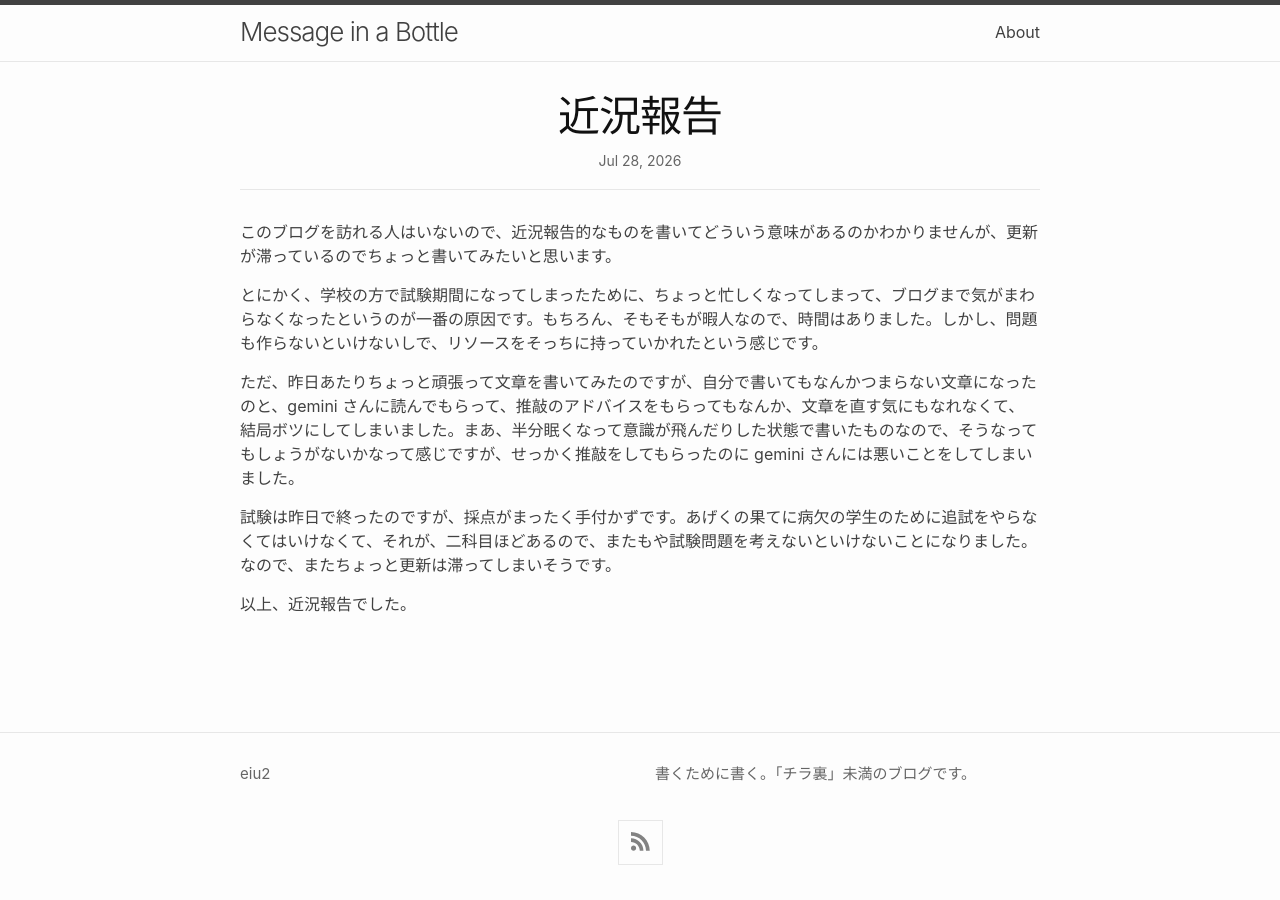
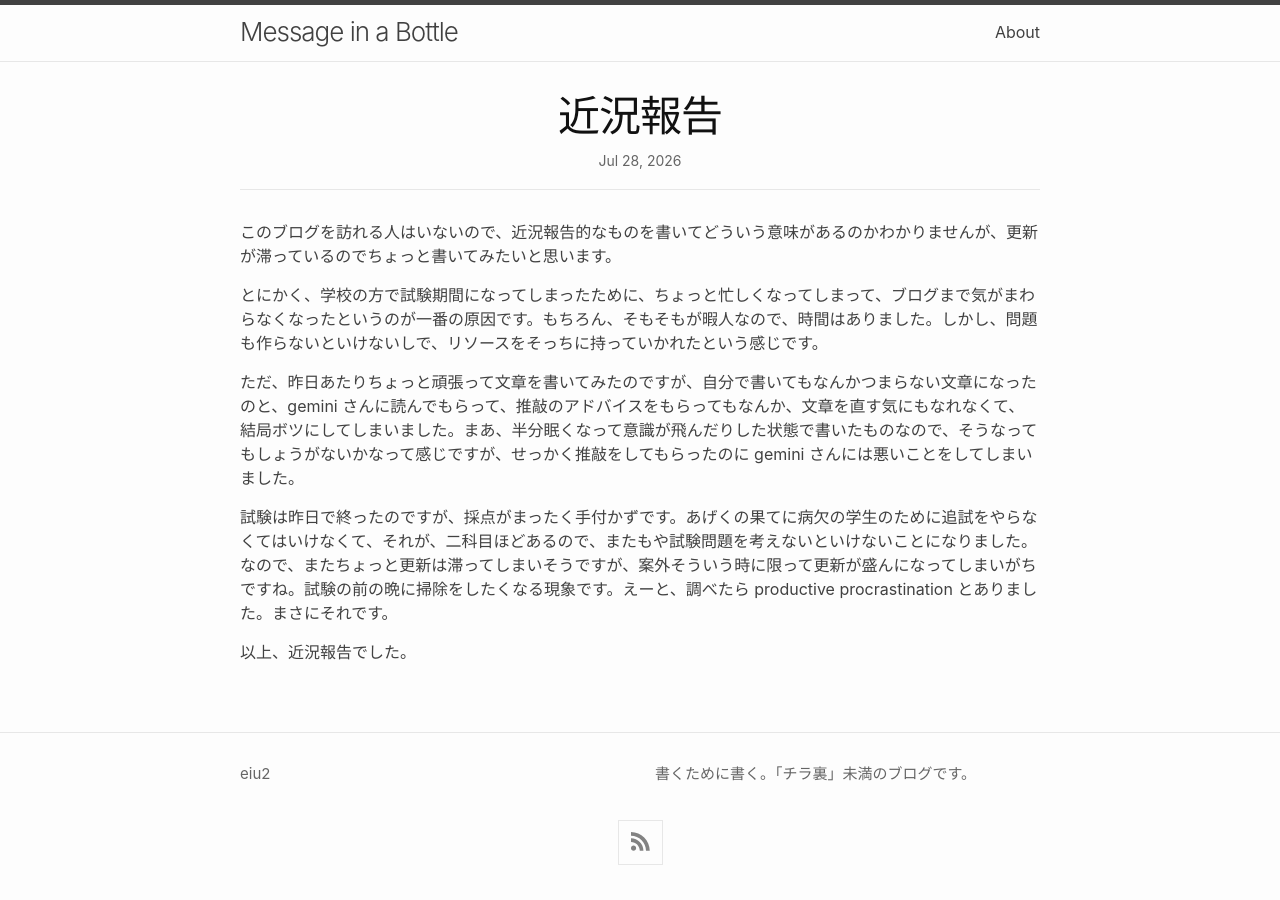
Before and after one commit to eiu2/eiu2.github.com, a Jekyll site: the page built from _posts/2026-07-28-exam.md, in a window 1280 px wide. Built offline with Jekyll 4.4.1, drawn with Linux system fonts in a browser that asks for light colours; nearby versions of some CDN libraries.

Commit message:
Update 2026-07-28-exam.md

```diff
--- a/_posts/2026-07-28-exam.md
+++ b/_posts/2026-07-28-exam.md
@@ -9,6 +9,6 @@ title: 近況報告
 
 ただ、昨日あたりちょっと頑張って文章を書いてみたのですが、自分で書いてもなんかつまらない文章になったのと、gemini さんに読んでもらって、推敲のアドバイスをもらってもなんか、文章を直す気にもなれなくて、結局ボツにしてしまいました。まあ、半分眠くなって意識が飛んだりした状態で書いたものなので、そうなってもしょうがないかなって感じですが、せっかく推敲をしてもらったのに gemini さんには悪いことをしてしまいました。
 
-試験は昨日で終ったのですが、採点がまったく手付かずです。あげくの果てに病欠の学生のために追試をやらなくてはいけなくて、それが、二科目ほどあるので、またもや試験問題を考えないといけないことになりました。なので、またちょっと更新は滞ってしまいそうです。
+試験は昨日で終ったのですが、採点がまったく手付かずです。あげくの果てに病欠の学生のために追試をやらなくてはいけなくて、それが、二科目ほどあるので、またもや試験問題を考えないといけないことになりました。なので、またちょっと更新は滞ってしまいそうですが、案外そういう時に限って更新が盛んになってしまいがちですね。試験の前の晩に掃除をしたくなる現象です。えーと、調べたら productive procrastination とありました。まさにそれです。
 
 以上、近況報告でした。
```
